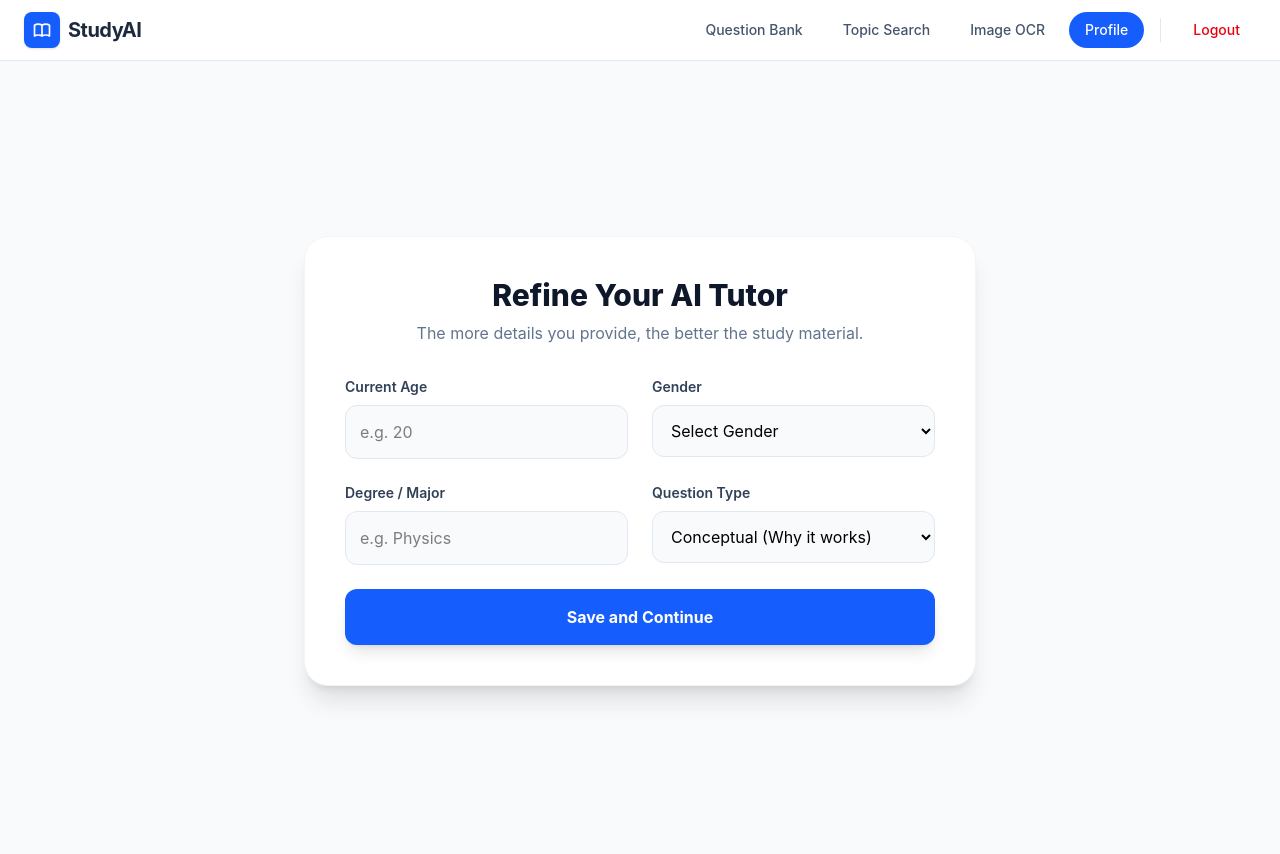
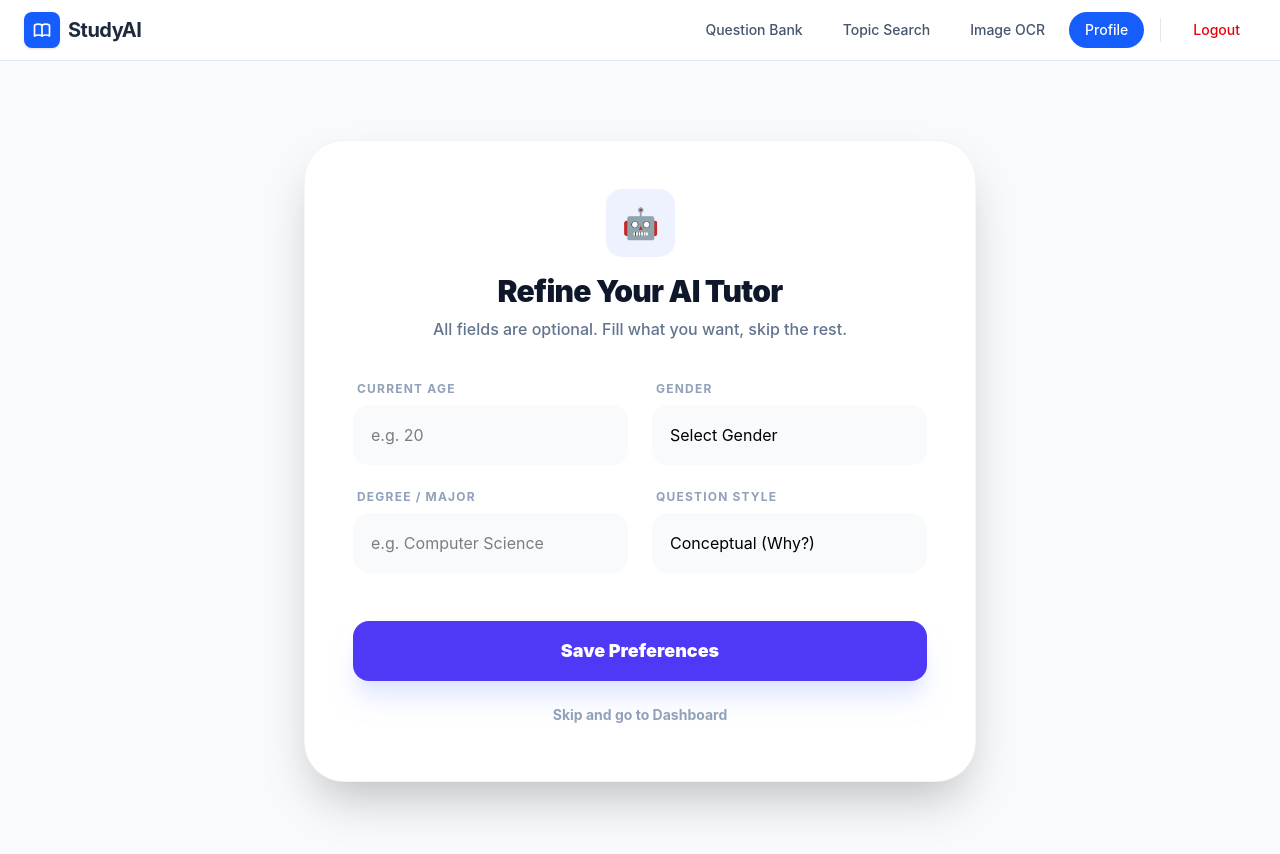
Before and after one commit to Mridul-lucifer/Quiz-Project, a React (Vite) app in the folder Frontend/: page /profile-setup in a window 1280 px wide. Shown: the top 854 px of the page. Built offline with nearby package versions, Linux system fonts and the light colour scheme; sample sign-in values are in the browser's storage.

Commit message:
update the logic for profile update

```diff
--- a/Frontend/src/Pages/ProfileSetup.jsx
+++ b/Frontend/src/Pages/ProfileSetup.jsx
@@ -6,16 +6,22 @@ export default function ProfileSetup() {
   const [loading, setLoading] = useState(false);
   const [profile, setProfile] = useState({
     age: '',
-    gender: '', // New
+    gender: '',
     degree: '',
     difficulty: 'intermediate',
-    question_level: 'conceptual', // New: conceptual, analytical, or factual
+    question_level: 'conceptual',
     goal: ''
   });
 
   useEffect(() => {
     const token = localStorage.getItem('token');
     if (!token) navigate('/login');
+
+    // Optional: Pre-fill form if user data exists in localStorage
+    const savedUser = JSON.parse(localStorage.getItem('user') || '{}');
+    if (savedUser.age) {
+        setProfile(prev => ({...prev, ...savedUser}));
+    }
   }, [navigate]);
 
   const handleSubmit = async (e) => {
@@ -25,12 +31,17 @@ export default function ProfileSetup() {
     const user = JSON.parse(localStorage.getItem('user') || '{}');
     const apiUrl = import.meta.env.VITE_API_URL;
 
+    // Filter out empty strings so we only update what the user typed
+    const payload = Object.fromEntries(
+        Object.entries(profile).filter(([_, value]) => value !== '')
+    );
+
     try {
       const response = await fetch(`${apiUrl}/info`, {
         method: 'POST',
         headers: { 'Content-Type': 'application/json' },
         body: JSON.stringify({
-          ...profile,
+          ...payload,
           userId: user.id
         }),
       });
@@ -53,26 +64,30 @@ export default function ProfileSetup() {
 
   return (
     <div className="min-h-screen bg-slate-50 flex items-center justify-center p-6 py-12">
-      <div className="max-w-2xl w-full bg-white rounded-3xl shadow-xl p-10 border border-slate-100">
-        <div className="mb-8 text-center">
-          <h2 className="text-3xl font-extrabold text-slate-900 mb-2">Refine Your AI Tutor</h2>
-          <p className="text-slate-500">The more details you provide, the better the study material.</p>
+      <div className="max-w-2xl w-full bg-white rounded-[2.5rem] shadow-2xl p-8 md:p-12 border border-slate-100">
+        <div className="mb-10 text-center">
+          <div className="inline-block p-4 bg-indigo-50 rounded-2xl mb-4 text-3xl">🤖</div>
+          <h2 className="text-3xl font-black text-slate-900 mb-2 tracking-tight">Refine Your AI Tutor</h2>
+          <p className="text-slate-500 font-medium">All fields are optional. Fill what you want, skip the rest.</p>
         </div>
 
         <form onSubmit={handleSubmit} className="space-y-6">
           <div className="grid grid-cols-1 md:grid-cols-2 gap-6">
             <div>
-              <label className="block text-sm font-semibold text-slate-700 mb-2">Current Age</label>
+              <label className="block text-xs font-bold text-slate-400 uppercase tracking-widest mb-2 ml-1">Current Age</label>
               <input
-                type="number" placeholder="e.g. 20"
-                className="w-full p-3.5 bg-slate-50 border border-slate-200 rounded-xl outline-none focus:ring-2 focus:ring-blue-500"
+                type="number"
+                value={profile.age}
+                placeholder="e.g. 20"
+                className="w-full p-4 bg-slate-50 border-2 border-transparent rounded-2xl outline-none focus:border-indigo-500 focus:bg-white transition-all"
                 onChange={(e) => setProfile({...profile, age: e.target.value})}
               />
             </div>
             <div>
-              <label className="block text-sm font-semibold text-slate-700 mb-2">Gender</label>
+              <label className="block text-xs font-bold text-slate-400 uppercase tracking-widest mb-2 ml-1">Gender</label>
               <select
-                className="w-full p-3.5 bg-slate-50 border border-slate-200 rounded-xl outline-none focus:ring-2 focus:ring-blue-500"
+                value={profile.gender}
+                className="w-full p-4 bg-slate-50 border-2 border-transparent rounded-2xl outline-none focus:border-indigo-500 focus:bg-white transition-all appearance-none"
                 onChange={(e) => setProfile({...profile, gender: e.target.value})}
               >
                 <option value="">Select Gender</option>
@@ -85,29 +100,46 @@ export default function ProfileSetup() {
 
           <div className="grid grid-cols-1 md:grid-cols-2 gap-6">
             <div>
-              <label className="block text-sm font-semibold text-slate-700 mb-2">Degree / Major</label>
+              <label className="block text-xs font-bold text-slate-400 uppercase tracking-widest mb-2 ml-1">Degree / Major</label>
               <input
-                type="text" placeholder="e.g. Physics"
-                className="w-full p-3.5 bg-slate-50 border border-slate-200 rounded-xl outline-none focus:ring-2 focus:ring-blue-500"
+                type="text"
+                value={profile.degree}
+                placeholder="e.g. Computer Science"
+                className="w-full p-4 bg-slate-50 border-2 border-transparent rounded-2xl outline-none focus:border-indigo-500 focus:bg-white transition-all"
                 onChange={(e) => setProfile({...profile, degree: e.target.value})}
               />
             </div>
             <div>
-              <label className="block text-sm font-semibold text-slate-700 mb-2">Question Type</label>
+              <label className="block text-xs font-bold text-slate-400 uppercase tracking-widest mb-2 ml-1">Question Style</label>
               <select
-                className="w-full p-3.5 bg-slate-50 border border-slate-200 rounded-xl outline-none focus:ring-2 focus:ring-blue-500"
+                value={profile.question_level}
+                className="w-full p-4 bg-slate-50 border-2 border-transparent rounded-2xl outline-none focus:border-indigo-500 focus:bg-white transition-all appearance-none"
                 onChange={(e) => setProfile({...profile, question_level: e.target.value})}
               >
-                <option value="conceptual">Conceptual (Why it works)</option>
-                <option value="analytical">Analytical (Problem Solving)</option>
-                <option value="factual">Factual (Definitions/Dates)</option>
+                <option value="conceptual">Conceptual (Why?)</option>
+                <option value="analytical">Analytical (How?)</option>
+                <option value="factual">Factual (What?)</option>
               </select>
             </div>
           </div>
 
-          <button type="submit" disabled={loading} className="w-full bg-blue-600 text-white py-4 rounded-xl font-bold hover:bg-blue-700 transition-all shadow-lg">
-            {loading ? "Saving Profile..." : "Save and Continue"}
-          </button>
+          <div className="pt-6 space-y-4">
+            <button
+                type="submit"
+                disabled={loading}
+                className="w-full bg-indigo-600 text-white py-4 rounded-2xl font-black text-lg hover:bg-indigo-700 transition-all shadow-xl shadow-indigo-100 active:scale-[0.98] disabled:opacity-50"
+            >
+              {loading ? "Personalizing..." : "Save Preferences"}
+            </button>
+
+            <button
+                type="button"
+                onClick={() => navigate('/')}
+                className="w-full py-2 text-slate-400 font-bold hover:text-indigo-600 transition-colors text-sm"
+            >
+              Skip and go to Dashboard
+            </button>
+          </div>
         </form>
       </div>
     </div>
```
Also changed, not shown: 1 other file (tests, documents, lock files or other folders).
